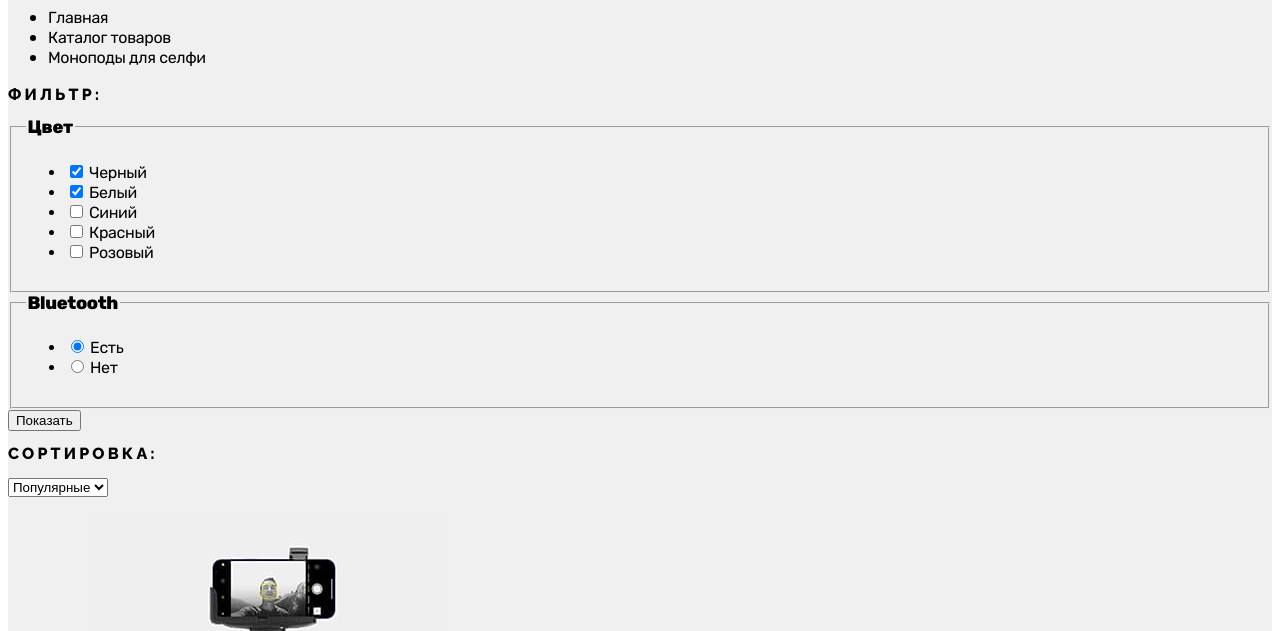
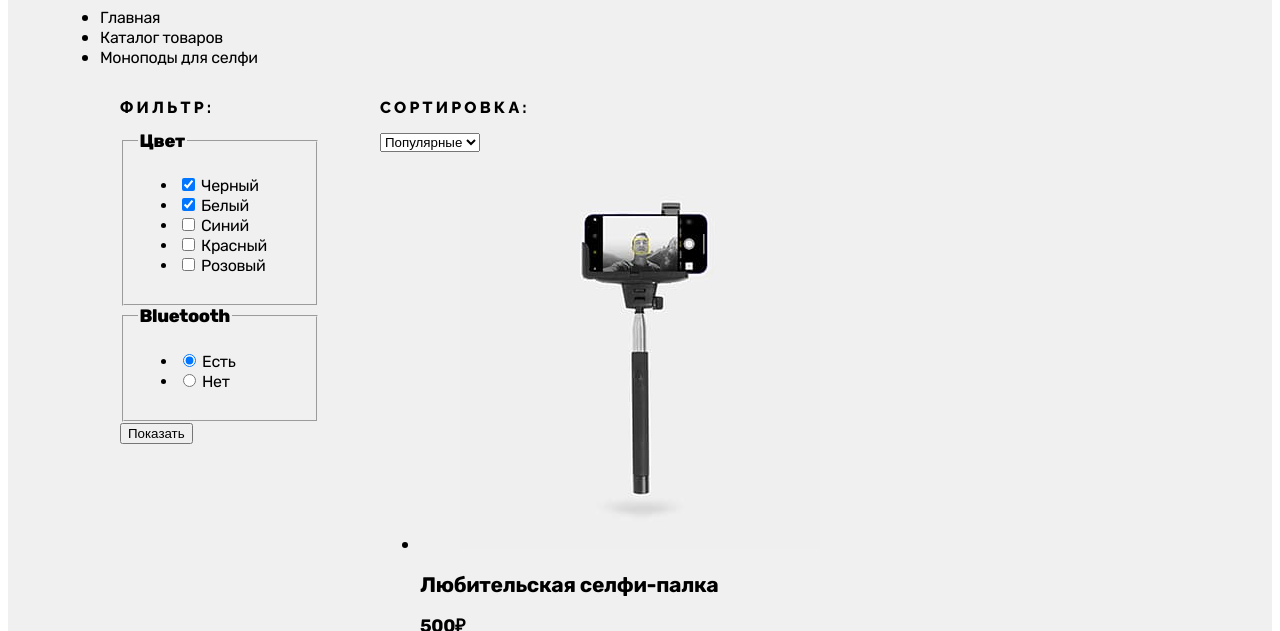
Before and after one commit to htmlacademy-htmlcss/1994131-device-33, a plain HTML site: page catalog.html in a window 1280 px wide. Shown: the part 544-1175 px from the top of the page. Drawn offline with Linux system fonts and the light colour scheme.

Commit message:
Крупные сетки для внутренней страницы

```diff
--- a/catalog.html
+++ b/catalog.html
@@ -55,6 +55,7 @@
 
 
     <main class="main-inner">
+        <div class="main-inner-container">
             <header class="inner-header">
                 <h1 class="products-category-page">Моноподы для селфи</h1>
                 <ul class="breadcrumbs">
@@ -69,6 +70,7 @@
                     </li>
                 </ul>
             </header>
+            <div class="catalog-products">
                 <section class="filters">
                     <h2 class="filter-bar interface-bar">Фильтр:</h2>
                     <form class="catalogue-filter" action="https://echo.htmlacademy.ru" method="get">
@@ -127,6 +129,7 @@
                         <button class="button" type="submit">Показать</button>
                     </form>
                 </section>
+                <div class="catalog-right-column">
                     <section class="products-catalogue">
                         <h2 class="sorting-bar interface-bar">Сортировка:</h2>
                         <select class="select-control">
@@ -203,6 +206,9 @@
                             </a>
                         </li>
                     </ol>
+                </div>
+            </div>
+        </div>
     </main>
 
 
--- a/styles/styles.css
+++ b/styles/styles.css
@@ -489,7 +489,26 @@ body{
 
 .inner-user-menu{
     display: flex;
-      width: 1040px;
-      margin: 0 auto;
-      justify-content: space-between;
+    width: 1040px;
+    margin: 0 auto;
+    justify-content: space-between;
 }
+
+.main-inner-container{
+    width:1160px;
+    margin:0 auto;
+}
+
+.catalog-products{
+    display:flex;
+}
+
+.filters{
+    width:200px;
+    margin-left:60px;
+    margin-right:60px;
+}
+
+.catalog-right-column{
+    width:760px;
+}
```
Lines whose indentation alone changed are shown as unchanged.
